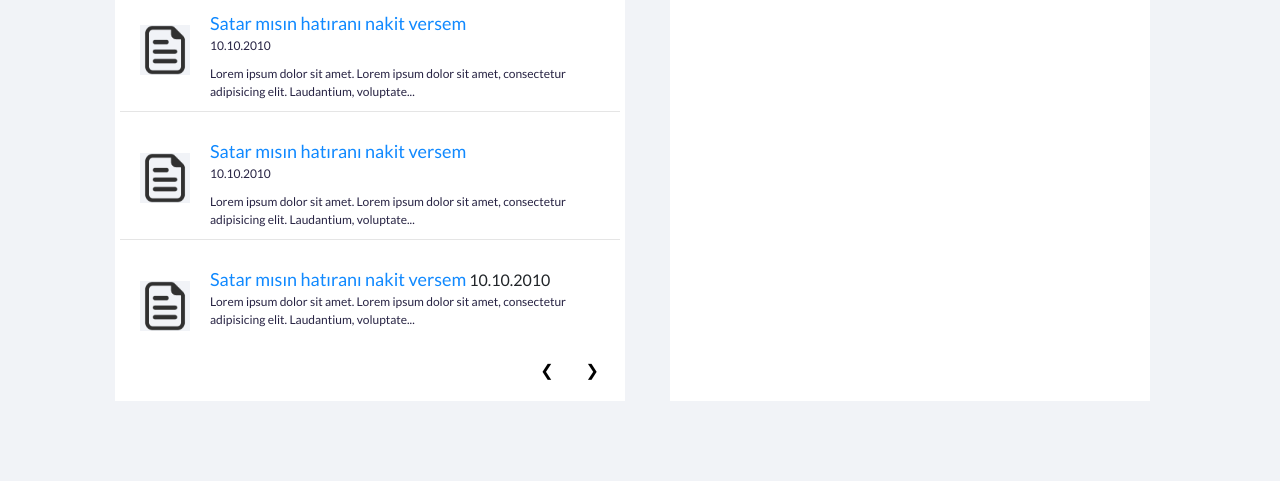
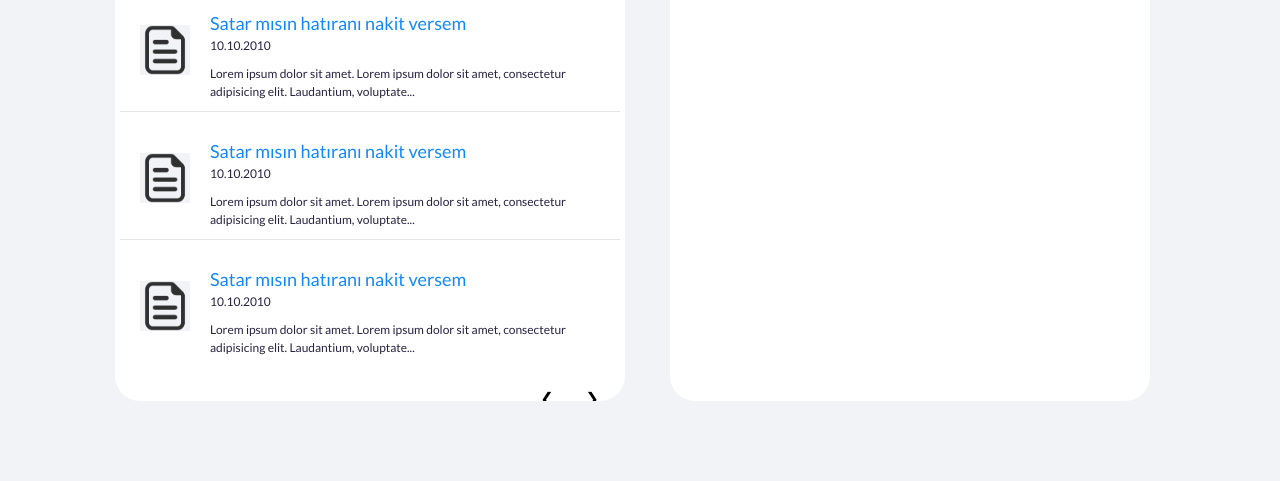
Before and after one commit to selamet/idse-frontend, a plain HTML site: page index.html in a window 1280 px wide. Shown: the part 319-800 px from the top of the page. Drawn offline with Linux system fonts and the light colour scheme.

Commit message:
border radius eklendi

```diff
--- a/index.html
+++ b/index.html
@@ -59,7 +59,7 @@
           <div class='post'>
             <img src="img/doc-icon.png" alt="">
             <a href='#'>Satar mısın hatıranı nakit versem</a>
-            <span >10.10.2010</span>
+            <p>10.10.2010</p>
 
             <p> Lorem ipsum dolor sit amet. Lorem ipsum dolor sit amet, consectetur adipisicing elit. Laudantium, voluptate...</p>
           </div>
@@ -82,8 +82,6 @@
 
   </div>
 
-
-
 </body>
 
 </html>
--- a/style.css
+++ b/style.css
@@ -77,6 +77,7 @@ div.navbar {
 }
 
 .list {
+  border-radius: 25px;
   display: flex;
   justify-content: center;
   align-items: center;
@@ -125,8 +126,6 @@ div.navbar {
   color: #272343;
 }
 
-
-
 .pagination {
   display: inline-block;
   float: right;
```
